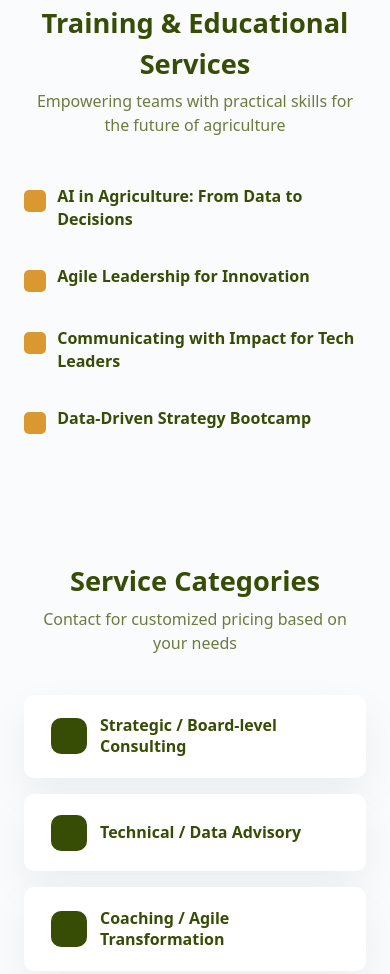
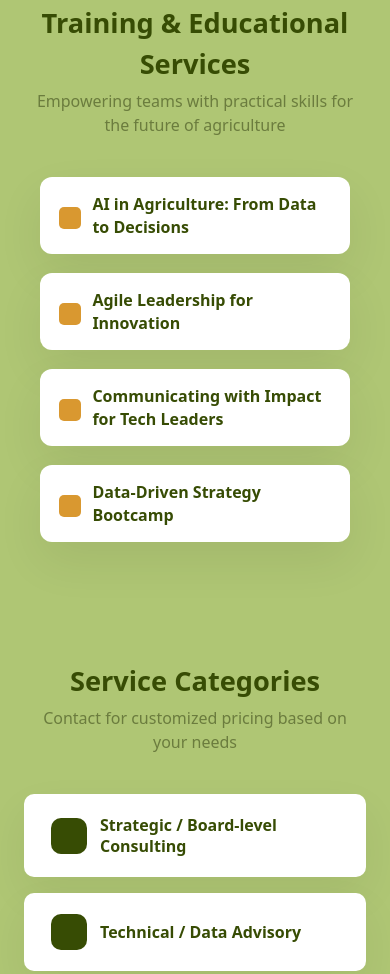
Before and after one commit to Aruna692/consulting-, a plain HTML site: page index.html in a window 390 px wide. Shown: the part 1688-2662 px from the top of the page. Drawn offline with Linux system fonts and the light colour scheme.

Commit message:
Update styles.css
Updated global styles and adjusted layout for responsiveness.

```diff
--- a/styles.css
+++ b/styles.css
@@ -7,7 +7,7 @@ body {
   margin: 0;
   font-family: system-ui, -apple-system, BlinkMacSystemFont,
     "Segoe UI", Roboto, Helvetica, Arial, sans-serif;
-  background-color: #f9fbfc;
+  background-color:  #afc674;
   color: #374c04;
   line-height: 1.5;
   font-size: 16px;
@@ -380,13 +380,32 @@ p.section-subtitle {
   gap: 1.2rem 4rem;
   user-select: text;
 }
+.training-list {
+  padding: 0 1rem;
+}
 
+/* Make each training item an individual card (more specific selector so it wins over later rules) */
+.training-list .training-item {
+  background-color: white;
+  border-radius: 12px;
+  padding: 1rem 1.2rem;
+  box-shadow: 0 1.2rem 3rem rgba(0, 0, 0, 0.07);
+  transition: transform 0.25s ease, box-shadow 0.25s ease;
+  align-items: center;
+}
+
+/* Hover effect for the cards */
+.training-list .training-item:hover {
+  transform: translateY(-5px);
+  box-shadow: 0 1.6rem 4rem rgba(0, 0, 0, 0.09);
+}
 .training-item {
   display: flex;
   align-items: flex-start;
   gap: 0.7rem;
   font-weight: 600;
   font-size: 1rem;
+  background-color: white;
   color: #374c04;
   line-height: 1.4;
   user-select: text;
```
